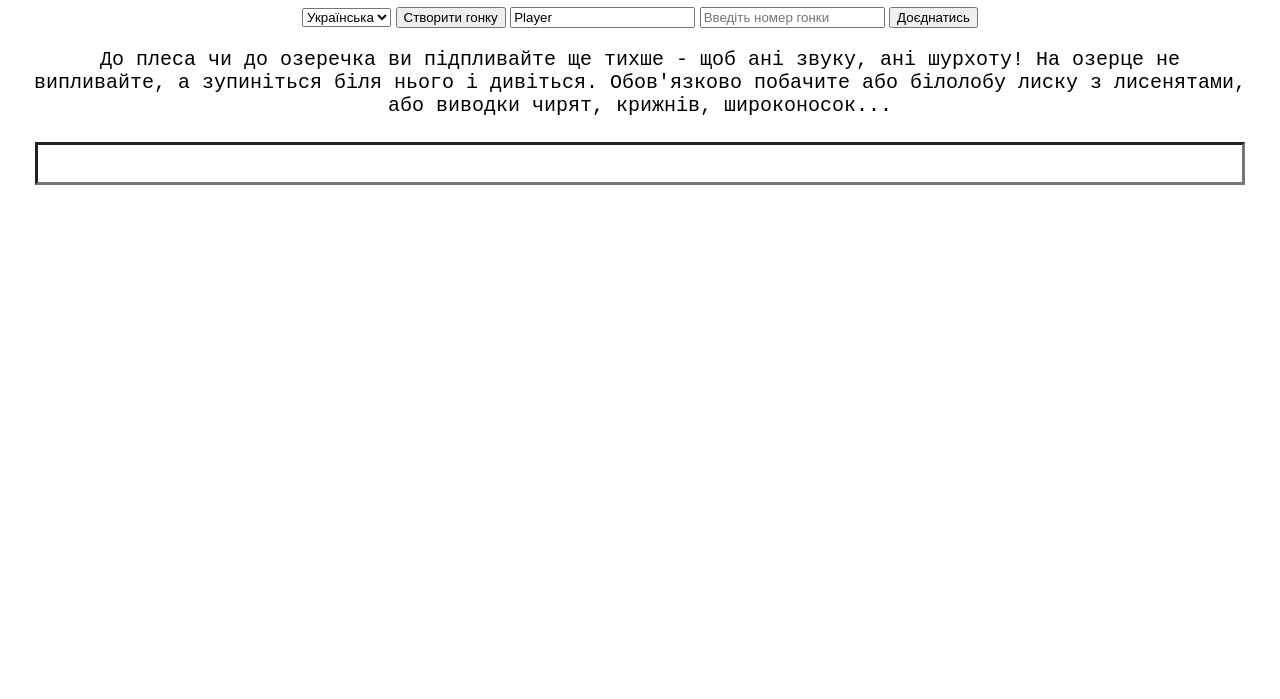
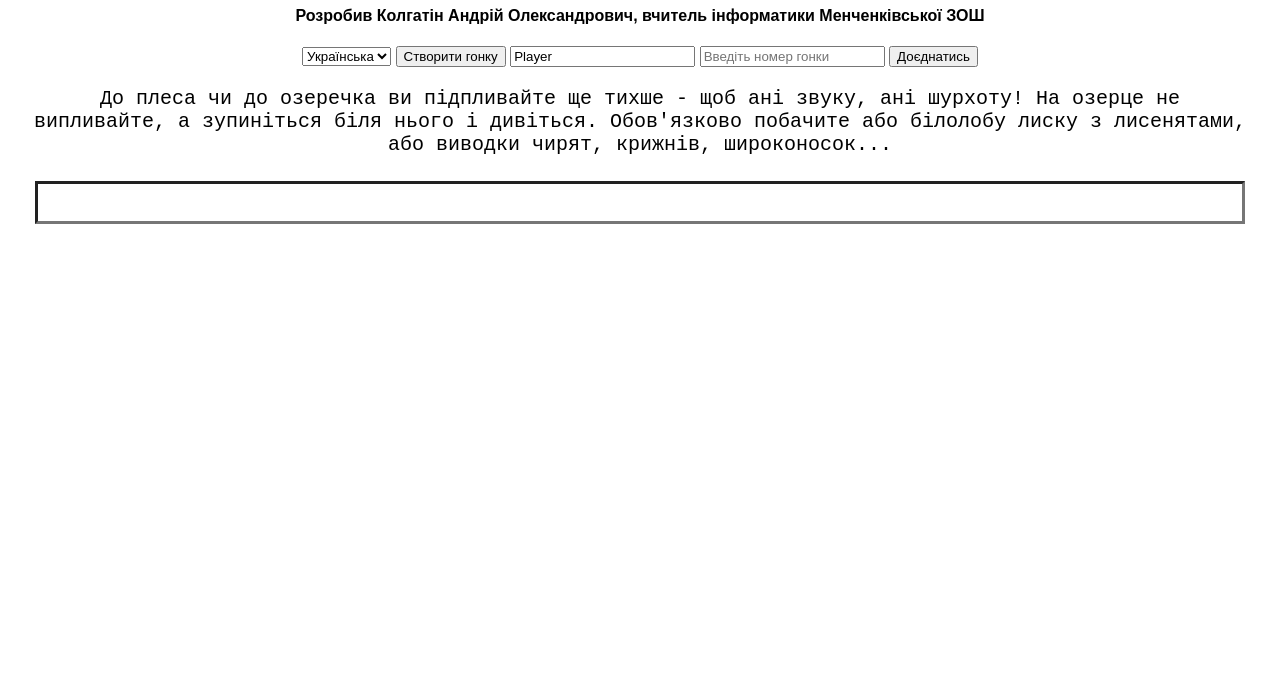
Before and after one commit to kolhatin/lite_typeRacer, a website: page public/index.html in a window 1280 px wide. Shown: the part 101-800 px from the top of the page. Drawn offline with nearby package versions, Linux system fonts and the light colour scheme; no server answers.

Commit message:
Add author info

```diff
--- a/public/index.html
+++ b/public/index.html
@@ -8,6 +8,7 @@
 </head>
 <body>
     <h1>Перегони на клавіатурах</h1>
+	<h4>Розробив Колгатін Андрій Олександрович, вчитель інформатики Менченківської ЗОШ</h4>
 	<select id="langSelect">
         <option value="uae">Українська</option>
         <option value="uah">Казки</option>
```
